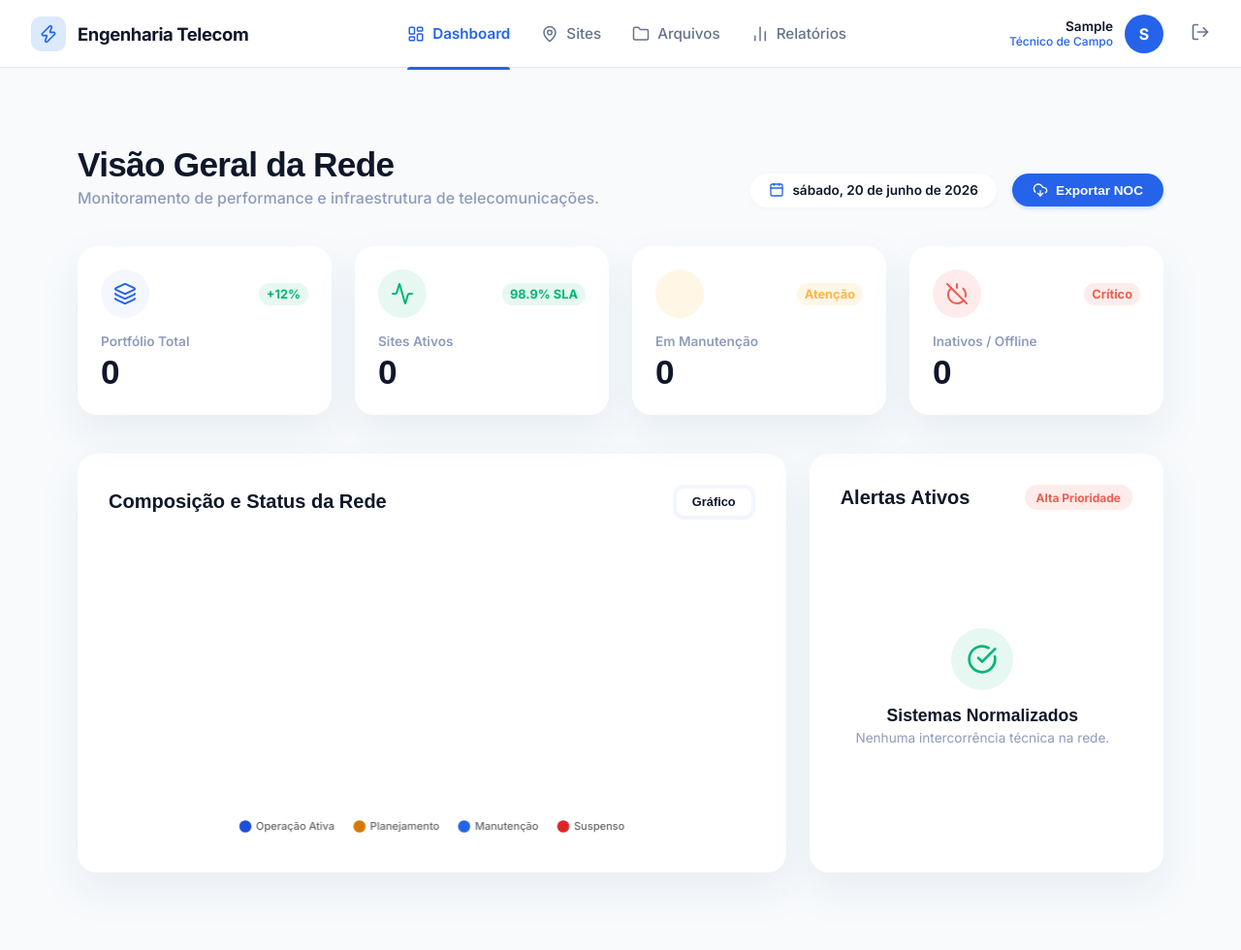
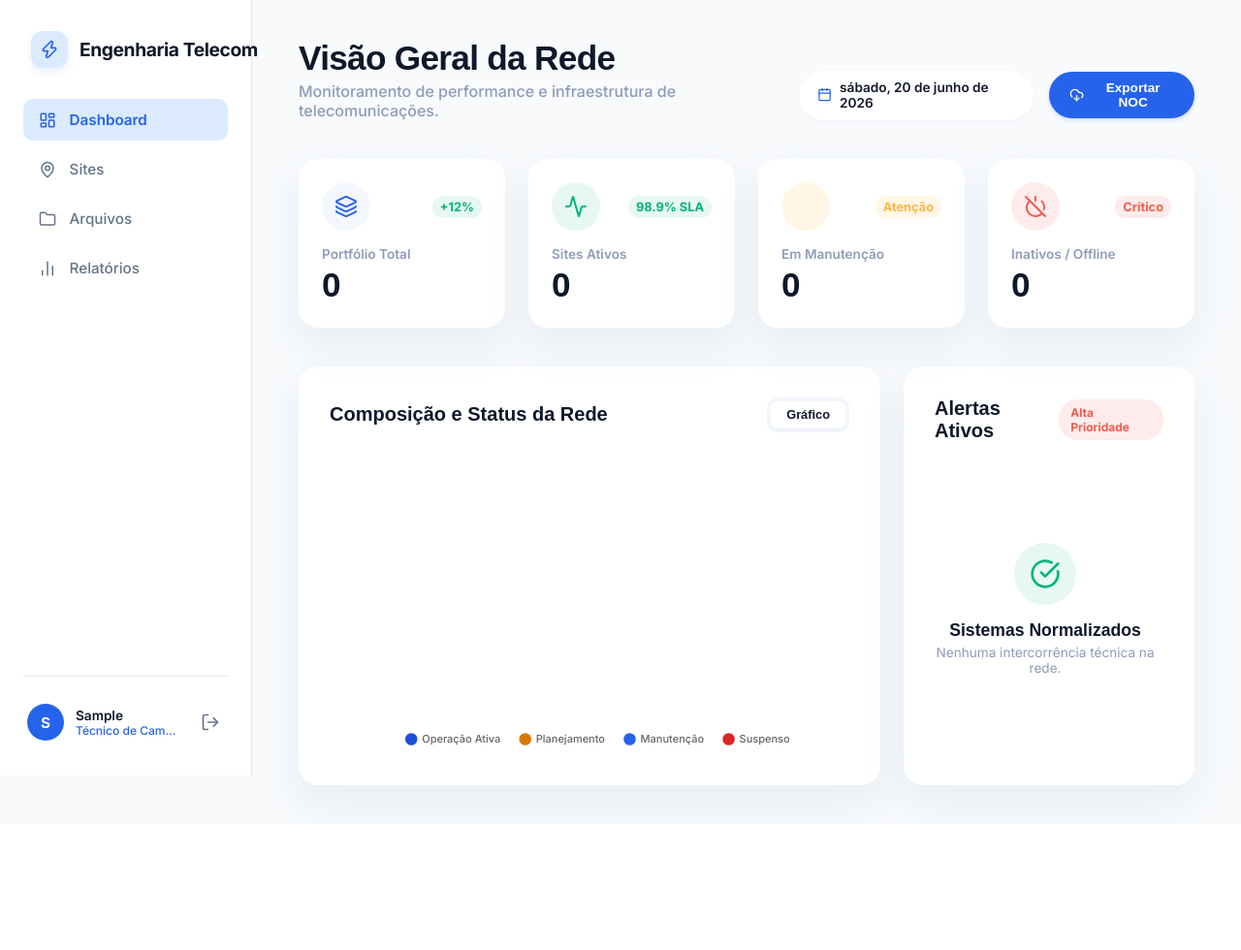
Before and after one commit to Jvsosa/MartinsTec, a Django app: page / in a window 1280 px wide. Shown: the whole page at 97% size. After the commit the page ends 837 px from the top, so only its background shows below. Run offline with Django 5.2, Linux system fonts and the light colour scheme; the visitor is signed in with stand-in values (Sample User, id 1); data that the repository does not hold is empty.

Commit message:
style: move navbar to the left side with aligned tabs for scalability

```diff
--- a/templates/base.html
+++ b/templates/base.html
@@ -48,48 +48,55 @@
             min-height: 100vh;
         }
 
-        /* NAVBAR SUPERIOR */
-        .top-navbar {
+        /* SIDEBAR DE NAVEGAÇÃO LATERAL */
+        .side-navbar {
             position: fixed;
-            top: 0; left: 0; right: 0;
-            height: 70px;
+            top: 0; left: 0; bottom: 0;
+            width: 260px;
             background-color: var(--bg-surface);
-            border-bottom: 1px solid var(--border-color);
+            border-right: 1px solid var(--border-color);
             display: flex;
-            align-items: center;
-            justify-content: space-between;
-            padding: 0 2rem;
+            flex-direction: column;
+            padding: 2rem 1.5rem;
             z-index: 1000;
+            transition: all 0.3s cubic-bezier(0.4, 0, 0.2, 1);
         }
 
-        /* Lado Esquerdo: Logo */
+        /* Logo no topo da Sidebar */
         .nav-brand {
             display: flex;
             align-items: center;
             gap: 0.75rem;
             text-decoration: none;
+            margin-bottom: 2rem;
+            padding: 0 0.5rem;
         }
 
         .brand-icon {
-            width: 36px; height: 36px;
+            width: 38px; height: 38px;
             background-color: var(--brand-light);
             color: var(--brand-primary);
-            border-radius: 10px;
+            border-radius: 12px;
             display: flex; align-items: center; justify-content: center;
+            flex-shrink: 0;
+            box-shadow: 0 4px 10px rgba(37, 99, 235, 0.1);
         }
 
         .brand-text {
-            font-size: 1.15rem;
+            font-size: 1.2rem;
             font-weight: 700;
             color: var(--text-main);
             letter-spacing: -0.02em;
+            white-space: nowrap;
         }
 
-        /* Centro: Links */
+        /* Links de Navegação Verticais */
         .nav-links {
             display: flex;
-            gap: 2rem;
-            align-items: center;
+            flex-direction: column;
+            gap: 0.5rem;
+            width: 100%;
+            flex-grow: 1;
         }
 
         .nav-link {
@@ -97,36 +104,40 @@
             text-decoration: none;
             font-weight: 500;
             font-size: 0.95rem;
-            transition: color 0.2s;
+            transition: all 0.2s ease;
             display: flex;
             align-items: center;
-            gap: 0.5rem;
-            padding: 0.5rem 0;
-            position: relative;
+            gap: 0.85rem;
+            padding: 0.75rem 1rem;
+            border-radius: 10px;
+            width: 100%;
         }
 
-        .nav-link:hover { color: var(--text-main); }
+        .nav-link i {
+            flex-shrink: 0;
+        }
+
+        .nav-link:hover {
+            color: var(--text-main);
+            background-color: var(--bg-body);
+        }
 
         .nav-link.active {
             color: var(--brand-primary);
+            background-color: var(--brand-light);
             font-weight: 600;
         }
 
-        .nav-link.active::after {
-            content: '';
-            position: absolute;
-            bottom: -20px; /* alinha com a borda da navbar */
-            left: 0; right: 0;
-            height: 3px;
-            background-color: var(--brand-primary);
-            border-radius: 3px 3px 0 0;
-        }
-
-        /* Direita: Perfil */
-        .nav-profile {
+        /* Footer com Perfil e Logout */
+        .sidebar-footer {
+            border-top: 1px solid var(--border-color);
+            padding-top: 1.5rem;
+            margin-top: auto;
             display: flex;
             align-items: center;
-            gap: 1.5rem;
+            justify-content: space-between;
+            gap: 0.75rem;
+            width: 100%;
         }
 
         .profile-menu {
@@ -135,8 +146,10 @@
             gap: 0.75rem;
             cursor: pointer;
             padding: 0.25rem;
-            border-radius: 50px;
+            border-radius: 8px;
             transition: background 0.2s;
+            flex: 1;
+            overflow: hidden;
         }
 
         .profile-menu:hover { background-color: var(--bg-body); }
@@ -144,45 +157,119 @@
         .profile-info {
             display: flex;
             flex-direction: column;
-            text-align: right;
+            text-align: left;
+            overflow: hidden;
         }
 
         .profile-name {
             font-size: 0.85rem;
             font-weight: 600;
             color: var(--text-main);
+            white-space: nowrap;
+            text-overflow: ellipsis;
+            overflow: hidden;
         }
 
         .profile-role {
             font-size: 0.75rem;
             color: var(--brand-primary);
             font-weight: 500;
+            white-space: nowrap;
+            text-overflow: ellipsis;
+            overflow: hidden;
         }
 
         .profile-avatar {
-            width: 40px; height: 40px;
+            width: 38px; height: 38px;
             border-radius: 50%;
             background-color: var(--brand-primary);
             color: white;
             display: flex; align-items: center; justify-content: center;
             font-weight: 700;
-            font-size: 1rem;
+            font-size: 0.95rem;
+            flex-shrink: 0;
         }
 
         .logout-btn {
             color: var(--text-muted);
             transition: color 0.2s;
+            display: flex;
+            align-items: center;
+            justify-content: center;
+            padding: 0.5rem;
+            border-radius: 8px;
         }
-        .logout-btn:hover { color: var(--danger); }
+        .logout-btn:hover {
+            color: var(--danger);
+            background-color: #fee2e2;
+        }
 
         /* Estrutura Principal */
         .app-container {
-            margin-top: 70px; /* espaço da navbar */
-            padding: 2.5rem 2rem;
-            max-width: 1400px;
-            margin-left: auto;
-            margin-right: auto;
-            width: 100%;
+            margin-left: 260px; /* espaço da sidebar */
+            padding: 0;
+            width: calc(100% - 260px);
+            min-height: 100vh;
+            transition: all 0.3s cubic-bezier(0.4, 0, 0.2, 1);
+        }
+
+        /* Responsividade para telas médias/pequenas (Sidebar encolhe) */
+        @media (max-width: 992px) {
+            .side-navbar {
+                width: 80px;
+                padding: 2rem 0.75rem;
+                align-items: center;
+            }
+            .brand-text, .profile-info, .nav-link-text {
+                display: none;
+            }
+            .nav-brand {
+                justify-content: center;
+                padding: 0;
+                margin-bottom: 2.5rem;
+            }
+            .nav-links {
+                align-items: center;
+            }
+            .nav-link {
+                justify-content: center;
+                padding: 0.75rem;
+                width: 44px;
+                height: 44px;
+                border-radius: 10px;
+            }
+            .sidebar-footer {
+                flex-direction: column;
+                gap: 1.25rem;
+                padding-top: 1.25rem;
+                align-items: center;
+            }
+            .profile-menu {
+                justify-content: center;
+                padding: 0;
+            }
+            .app-container {
+                margin-left: 80px;
+                width: calc(100% - 80px);
+            }
+        }
+
+        /* Mobile total (Oculta ou joga em barra inferior / topo se preferir, mas vamos manter responsiva compacta no mobile) */
+        @media (max-width: 576px) {
+            .side-navbar {
+                width: 68px;
+                padding: 1.5rem 0.5rem;
+            }
+            .nav-link {
+                width: 38px;
+                height: 38px;
+                padding: 0;
+                justify-content: center;
+            }
+            .app-container {
+                margin-left: 68px;
+                width: calc(100% - 68px);
+            }
         }
 
         /* Classes Utilitárias (Tailwind-like) */
@@ -209,9 +296,9 @@
 </head>
 <body>
     {% if user.is_authenticated %}
-    <!-- NAVBAR SUPERIOR -->
-    <header class="top-navbar">
-        <!-- Esquerda: Logo -->
+    <!-- NAVEGAÇÃO LATERAL (SIDEBAR) -->
+    <aside class="side-navbar">
+        <!-- Topo: Logo -->
         <a href="{% url 'site_list' %}" class="nav-brand">
             <div class="brand-icon">
                 <i data-lucide="zap" style="width: 20px; height: 20px;"></i>
@@ -219,36 +306,40 @@
             <span class="brand-text">Engenharia Telecom</span>
         </a>
 
-        <!-- Centro: Links -->
+        <!-- Centro: Links de Navegação -->
         <nav class="nav-links">
             <a href="{% url 'site_list' %}#dashboard" class="nav-link active" data-target="dashboard">
-                <i data-lucide="layout-dashboard" style="width: 18px; height: 18px;"></i> Dashboard
+                <i data-lucide="layout-dashboard" style="width: 18px; height: 18px;"></i>
+                <span class="nav-link-text">Dashboard</span>
             </a>
             <a href="{% url 'site_list' %}#sites" class="nav-link" data-target="sites">
-                <i data-lucide="map-pin" style="width: 18px; height: 18px;"></i> Sites
+                <i data-lucide="map-pin" style="width: 18px; height: 18px;"></i>
+                <span class="nav-link-text">Sites</span>
             </a>
             <a href="{% url 'site_list' %}#planilha" class="nav-link" data-target="planilha">
-                <i data-lucide="folder" style="width: 18px; height: 18px;"></i> Arquivos
+                <i data-lucide="folder" style="width: 18px; height: 18px;"></i>
+                <span class="nav-link-text">Arquivos</span>
             </a>
             <a href="{% url 'site_list' %}#prazos" class="nav-link" data-target="prazos">
-                <i data-lucide="bar-chart-2" style="width: 18px; height: 18px;"></i> Relatórios
+                <i data-lucide="bar-chart-2" style="width: 18px; height: 18px;"></i>
+                <span class="nav-link-text">Relatórios</span>
             </a>
         </nav>
 
-        <!-- Direita: Perfil -->
-        <div class="nav-profile">
+        <!-- Base: Perfil e Log-out -->
+        <div class="sidebar-footer">
             <div class="profile-menu">
+                <div class="profile-avatar">{{ user.username|slice:":1"|upper|default:"A" }}</div>
                 <div class="profile-info">
                     <span class="profile-name">{{ user.first_name|default:user.username|default:"Admin" }}</span>
                     <span class="profile-role">{{ user.get_role_display|default:"Engenheiro Sênior" }}</span>
                 </div>
-                <div class="profile-avatar">{{ user.username|slice:":1"|upper|default:"A" }}</div>
             </div>
             <a href="{% url 'logout' %}" class="logout-btn" title="Sair">
                 <i data-lucide="log-out" style="width: 20px; height: 20px;"></i>
             </a>
         </div>
-    </header>
+    </aside>
     {% endif %}
 
     <!-- CONTEÚDO PRINCIPAL -->
--- a/templates/sites/site_list.html
+++ b/templates/sites/site_list.html
@@ -651,7 +651,7 @@
 
         <div class="sites-layout-master">
             <!-- Coluna Esquerda: Filtro e Mapa -->
-            <div style="display: flex; flex-direction: column; gap: 1.5rem; position: sticky; top: 100px;">
+            <div style="display: flex; flex-direction: column; gap: 1.5rem; position: sticky; top: 2rem;">
                 <div class="ent-card" style="padding: 1.5rem;">
                     <label style="display: block; font-size: 0.85rem; font-weight: 600; color: var(--ent-secondary); margin-bottom: 0.75rem;">Busca Localizada</label>
                     <div style="position: relative;">
```
